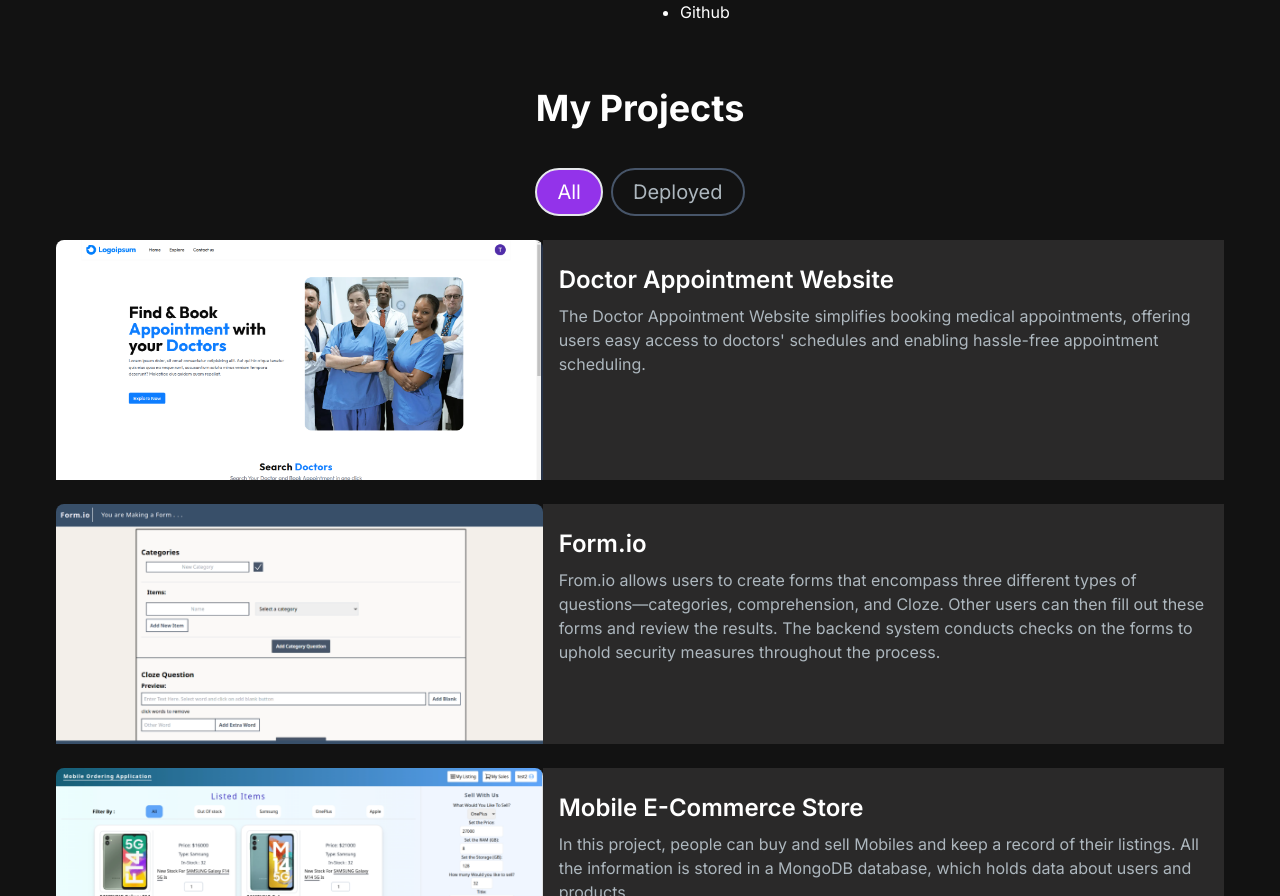
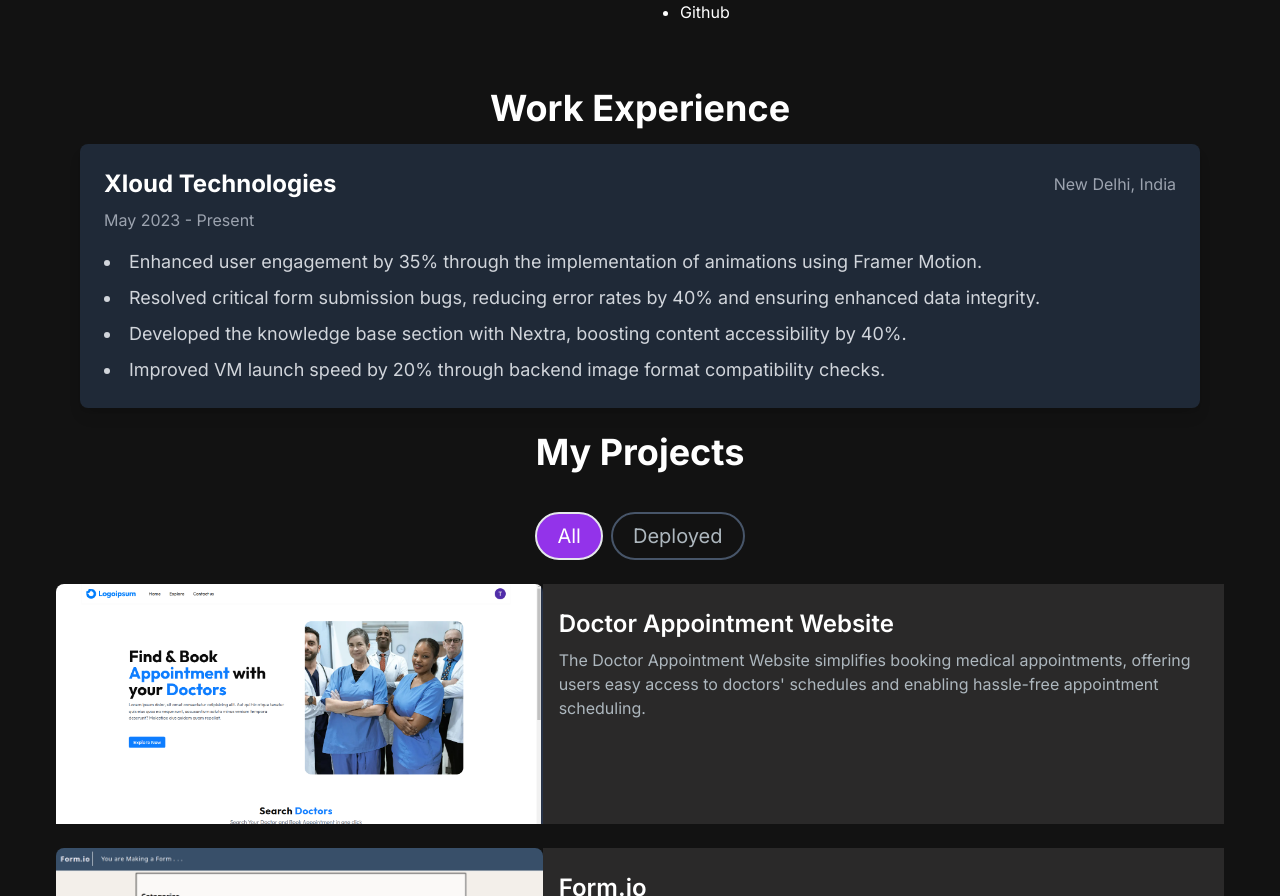
Before and after one commit to Tarundeep-saini/Portfolio, a Next.js app: page / in a window 1280 px wide. Shown: the part 1212-2108 px from the top of the page. Built offline with nearby package versions, Linux system fonts and the light colour scheme.

Commit message:
added Work experince

```diff
--- /dev/null
+++ b/src/app/components/ExperienceCard.jsx
@@ -0,0 +1,40 @@
+"use client";
+import { motion, useInView } from "framer-motion";
+import { useRef } from "react";
+
+const ExperienceCard = ({ job }) => {
+  const ref = useRef(null);
+  const isInView = useInView(ref, { once: true });
+
+  return (
+    <motion.div
+      ref={ref}
+      initial={{ y: 20, opacity: 0 }}
+      animate={isInView ? { y: 0, opacity: 1 } : {}}
+      transition={{ duration: 1 }}
+      className="bg-gray-800 p-6 rounded-lg shadow-lg mb-6"
+    >
+      <div className="flex flex-col md:flex-row justify-between items-center mb-2">
+        <a
+          href="https://xloud.tech"
+          target="_blank"
+          rel="noopener noreferrer"
+          className="text-white text-xl md:text-2xl font-bold hover:underline"
+        >
+          {job.name}
+        </a>
+        <span className="text-gray-400">{job.location || "Location"}</span>
+      </div>
+      <p className="text-gray-400 mb-4 text-sm md:text-base text-center md:text-left">
+        {job.date}
+      </p>
+      <ul className="list-disc list-inside text-gray-300 space-y-2 text-sm md:text-lg">
+        {job.tasks.map((task, index) => (
+          <li key={index}>{task}</li>
+        ))}
+      </ul>
+    </motion.div>
+  );
+};
+
+export default ExperienceCard;
--- /dev/null
+++ b/src/app/components/ExperienceSection.jsx
@@ -0,0 +1,34 @@
+"use client";
+import ExperienceCard from "./ExperienceCard";
+
+const Work = [
+  {
+    name: "Xloud Technologies",
+    date: "May 2023 - Present",
+    location:"New Delhi, India",
+    tasks: [
+      "Enhanced user engagement by 35% through the implementation of animations using Framer Motion.",
+      "Resolved critical form submission bugs, reducing error rates by 40% and ensuring enhanced data integrity.",
+      "Developed the knowledge base section with Nextra, boosting content accessibility by 40%.",
+      "Improved VM launch speed by 20% through backend image format compatibility checks.",
+    ],
+  },
+  // You can add more work experience objects here
+];
+
+const ExperienceSection = () => {
+  return (
+    <section id="experience">
+      <h2 className="text-4xl font-bold text-center text-white mb-4">
+        Work Experience
+      </h2>
+      <div className="max-w-6xl md:mx-auto px-4">
+        {Work.map((job, index) => (
+          <ExperienceCard key={index} job={job} />
+        ))}
+      </div>
+    </section>
+  );
+};
+
+export default ExperienceSection;
--- a/src/app/components/HeroSection.jsx
+++ b/src/app/components/HeroSection.jsx
@@ -39,7 +39,7 @@ const HeroSection = () => {
               Hire Me
             </a>
             <a
-              href="/Files/Tarundeep-Saini-Resume.pdf"
+              href="/Files/Tarundeep Saini.pdf"
               download
               className="px-6 py-3 mr-4 w-full sm:w-fit  mb-2  text-white rounded-full  bg-gradient-to-br from-indigo-500 via-purple-500 to-pink-500 hover:bg-slate-200  "
             >
--- a/src/app/components/Navbar.jsx
+++ b/src/app/components/Navbar.jsx
@@ -17,6 +17,10 @@ const navLinks = [
   {
     title: "Contact",
     path: "#contact",
+  },
+  {
+    title: "Work Experience",
+    path: "#experience",
   },
 ];
 
--- a/src/app/page.js
+++ b/src/app/page.js
@@ -4,6 +4,7 @@ import EmailSection from "./components/EmailSection";
 import HeroSection from "./components/HeroSection";
 import Navbar from "./components/Navbar";
 import ProjectsSection from "./components/ProjectsSection";
+import ExperienceSection from "./components/ExperienceSection";
 
 export default function Home() {
   return (
@@ -12,6 +13,7 @@ export default function Home() {
       <div className="container mt-16 mx-auto px-14 py-4">
         <HeroSection />
         <AboutSection />
+        <ExperienceSection/>
         <ProjectsSection />
         <EmailSection />
       </div>
```
Also changed, not shown: 2 other files (tests, documents, lock files or other folders).
